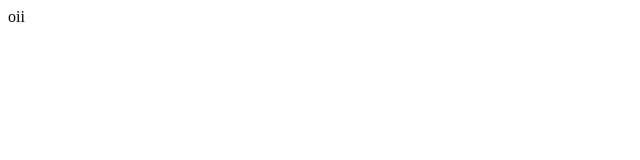
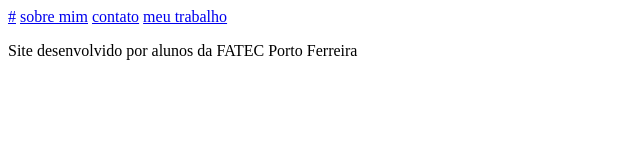
Before and after one commit to AiresConsultorio/PsicologoRamonAires, a plain HTML site: page index.html in a window 1280 px wide. Shown: the whole page, without its empty margins (0-640 px from the left). Drawn offline with Linux system fonts and the light colour scheme.

Commit message:
criação da nav e footer

```diff
--- a/index.html
+++ b/index.html
@@ -13,6 +13,22 @@
 </header>
 
 <body>
-    oii
+    <header>
+        <nav>
+            <a href="#">#</a>
+            <a href="#">sobre mim</a>
+            <a href="#">contato</a>
+            <a href="#">meu trabalho</a>
+        </nav>
+    </header>
+
+    <main>
+
+    </main>
+
+    <footer>
+        <p>Site desenvolvido por alunos da FATEC Porto Ferreira</p>
+    </footer>
 </body>
+
 </html>
```
